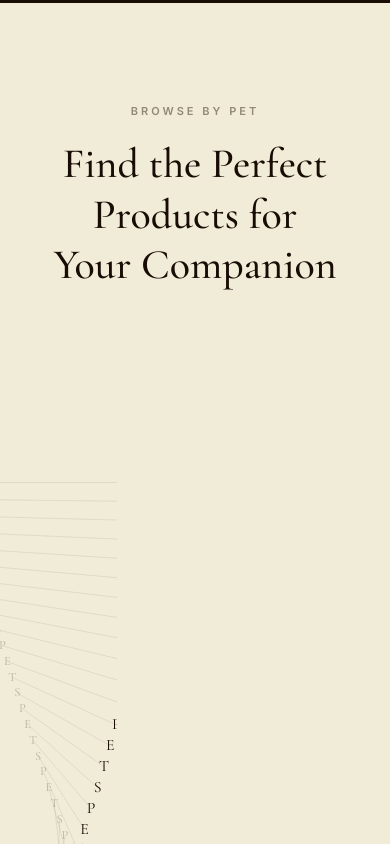
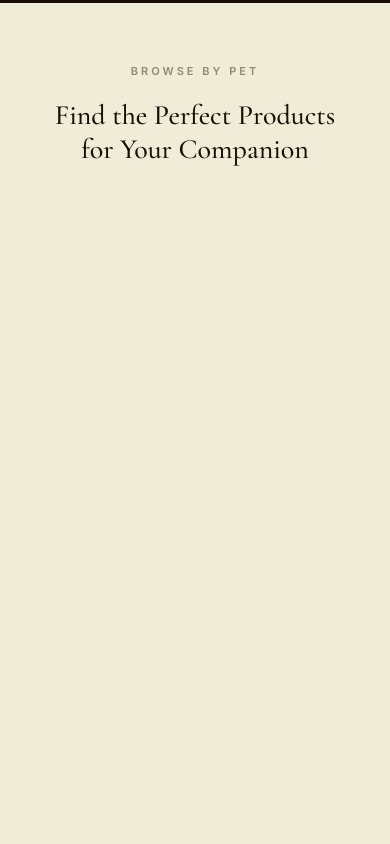
Before and after one commit to IndiaToUs/HappyTailsIndia, a React (Vite) app: page / in a window 390 px wide. Shown: the part 1740-2584 px from the top of the page. Built offline with nearby package versions, Linux system fonts and the light colour scheme.

Commit message:
Update Anatomy.tsx
once product is editied this is the last one to edit for the animation and stuffs more thing will be added soon

```diff
--- a/src/sections/Anatomy.tsx
+++ b/src/sections/Anatomy.tsx
@@ -53,12 +53,7 @@ export default function Anatomy() {
       }}
     >
       {/* Section Header */}
-      <div
-        style={{
-          textAlign: 'center',
-          padding: '100px 24px 40px',
-        }}
-      >
+      <div style={{ textAlign: 'center', padding: '60px 24px 40px' }}>
         {anatomyConfig.sectionLabel && (
           <p
             style={{
@@ -78,7 +73,7 @@ export default function Anatomy() {
           <h2
             style={{
               fontFamily: '"Cormorant Garamond", Georgia, serif',
-              fontSize: '42px',
+              fontSize: 'clamp(28px, 4vw, 42px)',
               fontWeight: 500,
               lineHeight: 1.2,
               color: '#180c04',
@@ -89,46 +84,24 @@ export default function Anatomy() {
         )}
       </div>
 
-      {/* Split Layout */}
-      <div
-        style={{
-          display: 'flex',
-          maxWidth: '1400px',
-          margin: '0 auto',
-          minHeight: '100vh',
-        }}
-      >
-        {/* Left: Sticky HeritageHelix */}
-        <div
-          style={{
-            width: '50%',
-            position: 'sticky',
-            top: 0,
-            height: '100vh',
-            display: 'flex',
-            alignItems: 'center',
-            justifyContent: 'center',
-          }}
-          className="hidden md:flex"
-        >
-          <div style={{ width: '100%', height: '80vh' }}>
+      {/* Desktop: Split Layout, Mobile: Single Column */}
+      <div className="anatomy-layout">
+
+        {/* Left: Sticky HeritageHelix — desktop only */}
+        <div className="anatomy-helix-panel">
+          <div style={{ width: '100%', height: '60vh' }}>
             <HeritageHelix />
           </div>
         </div>
 
-        {/* Right: Scrolling Content */}
-        <div
-          style={{
-            padding: '0 48px',
-          }}
-          className="w-full md:w-1/2"
-        >
+        {/* Right: Scrolling Pillars */}
+        <div className="anatomy-content-panel">
           {pillars.map((pillar, i) => (
             <div
               key={pillar.label}
               ref={(el) => { pillarRefs.current[i] = el; }}
               style={{
-                padding: '15vh 0',
+                padding: '48px 0',
                 borderBottom: i < pillars.length - 1 ? '1px solid rgba(24, 12, 4, 0.1)' : 'none',
               }}
             >
@@ -148,7 +121,7 @@ export default function Anatomy() {
               <h3
                 style={{
                   fontFamily: '"Cormorant Garamond", Georgia, serif',
-                  fontSize: '26px',
+                  fontSize: 'clamp(20px, 3vw, 26px)',
                   fontWeight: 600,
                   lineHeight: 1.3,
                   color: '#180c04',
@@ -164,7 +137,6 @@ export default function Anatomy() {
                   fontWeight: 400,
                   lineHeight: 1.6,
                   color: '#696969',
-                  maxWidth: '480px',
                   marginBottom: '20px',
                 }}
               >
@@ -203,6 +175,48 @@ export default function Anatomy() {
           ))}
         </div>
       </div>
+
+      <style>{`
+        .anatomy-layout {
+          display: flex;
+          flex-direction: column;
+          max-width: 1400px;
+          margin: 0 auto;
+          padding: 0 24px 60px;
+        }
+
+        .anatomy-helix-panel {
+          display: none;
+        }
+
+        .anatomy-content-panel {
+          width: 100%;
+          padding: 0;
+        }
+
+        @media (min-width: 768px) {
+          .anatomy-layout {
+            flex-direction: row;
+            padding: 0 24px 80px;
+          }
+
+          .anatomy-helix-panel {
+            display: flex;
+            width: 50%;
+            position: sticky;
+            top: 0;
+            height: 100vh;
+            align-items: center;
+            justify-content: center;
+            flex-shrink: 0;
+          }
+
+          .anatomy-content-panel {
+            width: 50%;
+            padding: 0 48px;
+          }
+        }
+      `}</style>
     </section>
   );
 }
```
